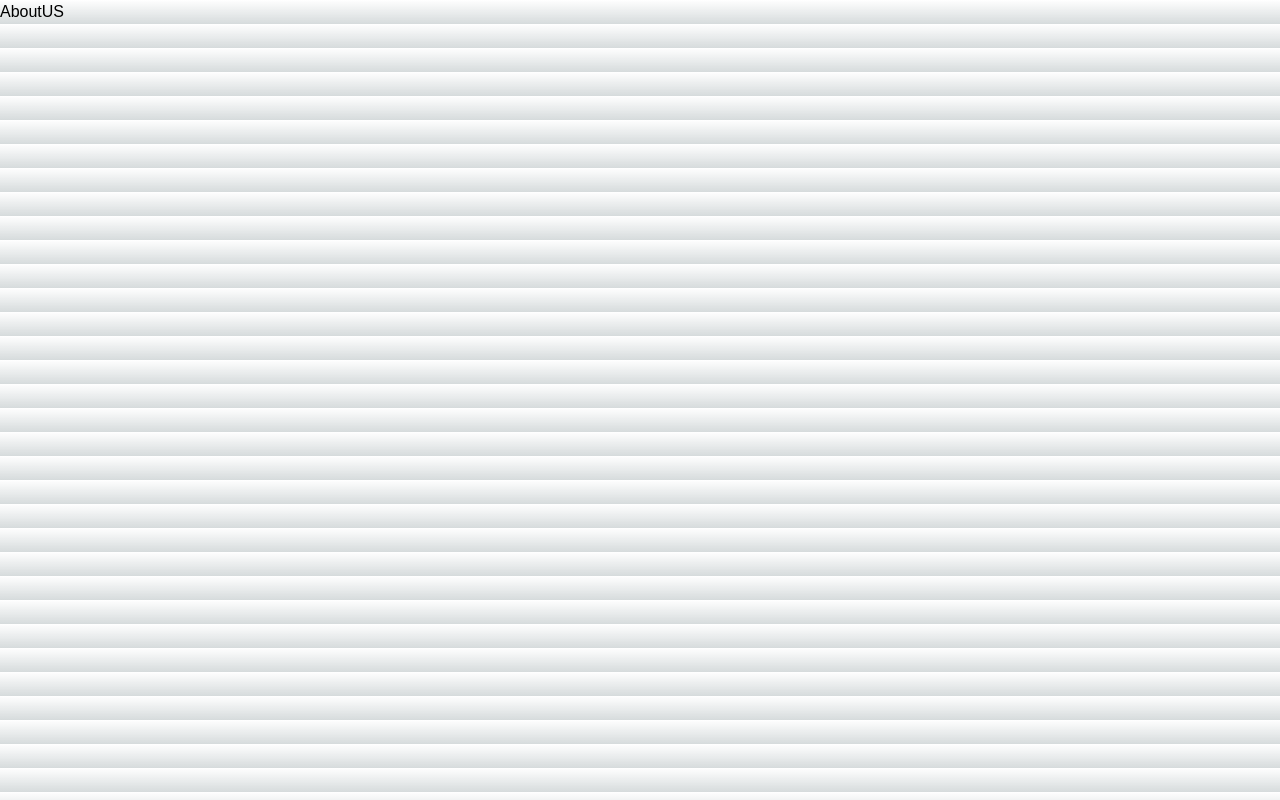
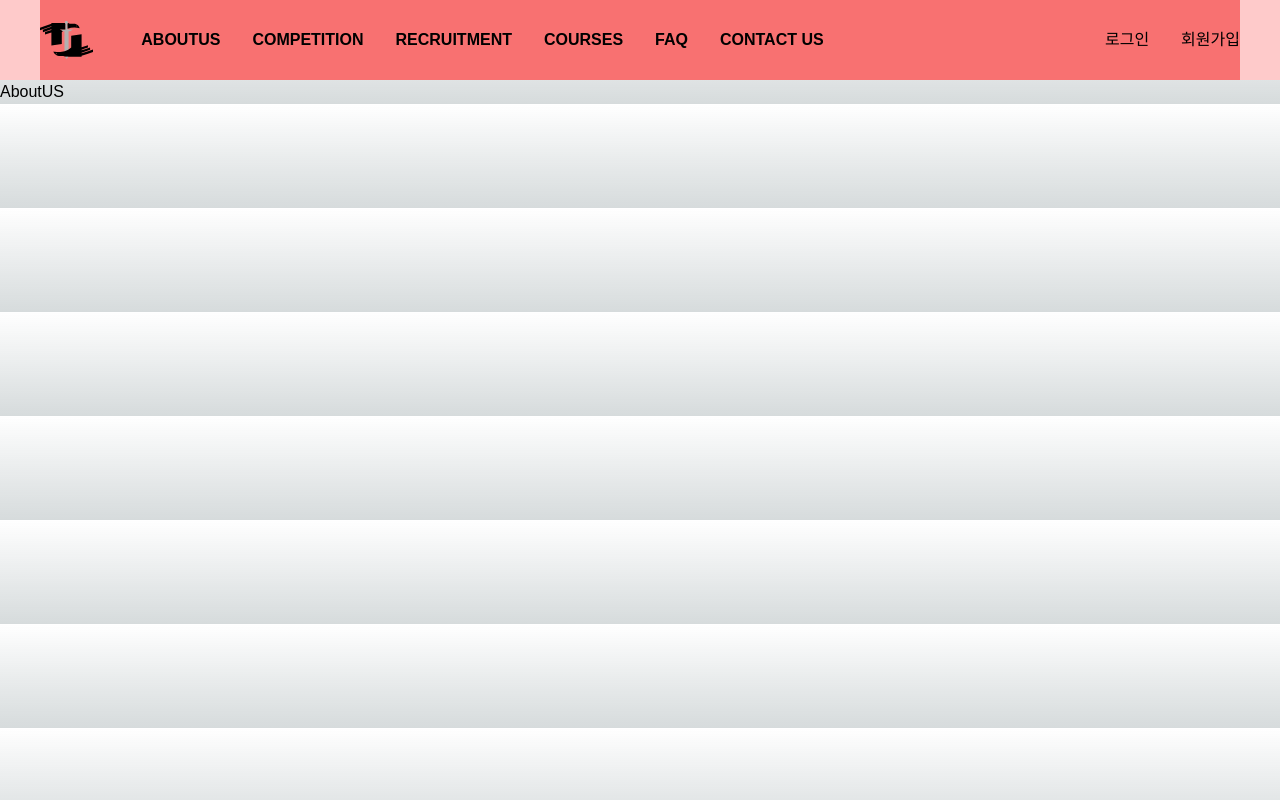
Before and after one commit to moong23/sgaem_next, a Next.js app: page /aboutus in a window 1280 px wide. Built offline with nearby package versions, Linux system fonts and the light colour scheme.

Commit message:
[fix]: Topbar 로직 수정

```diff
--- a/src/pages/_app.tsx
+++ b/src/pages/_app.tsx
@@ -1,6 +1,12 @@
-import '@/styles/globals.css'
-import type { AppProps } from 'next/app'
+import Topbar from "@/components/Topbar";
+import "@/styles/globals.css";
+import type { AppProps } from "next/app";
 
 export default function App({ Component, pageProps }: AppProps) {
-  return <Component {...pageProps} />
+  return (
+    <>
+      <Topbar />
+      <Component {...pageProps} />
+    </>
+  );
 }
--- a/src/styles/globals.css
+++ b/src/styles/globals.css
@@ -30,4 +30,15 @@ body {
     )
     rgb(var(--background-end-rgb));
   font-family: "Pretendard", sans-serif;
+  user-select: none;
+  box-sizing: border-box;
 }
+
+.text-ellipsis-multi-line {
+  display: -webkit-box;
+  -webkit-line-clamp: 3;
+  -webkit-box-orient: vertical;
+  overflow: hidden;
+  flex-grow: 1;
+  text-overflow: ellipsis;
+}
```
